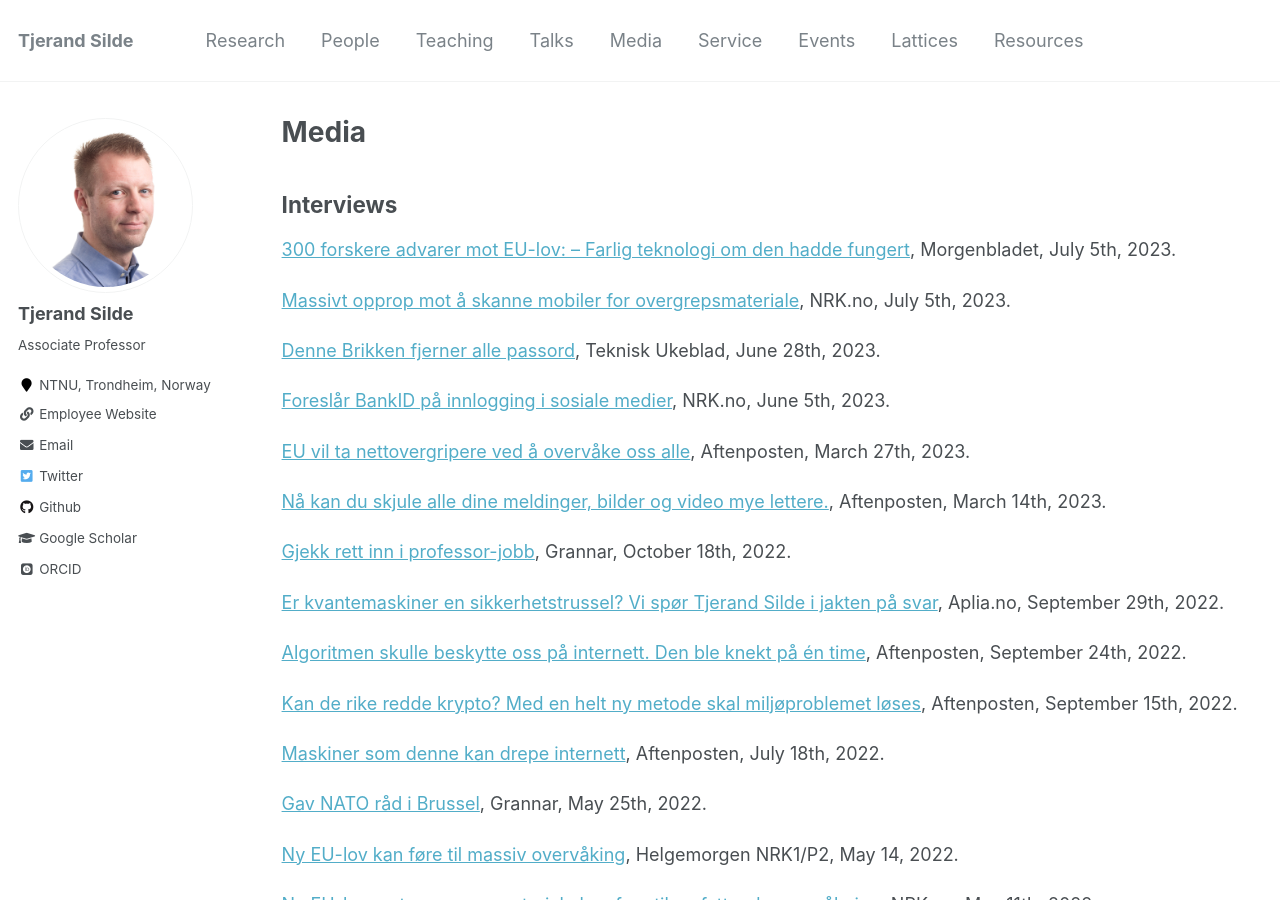
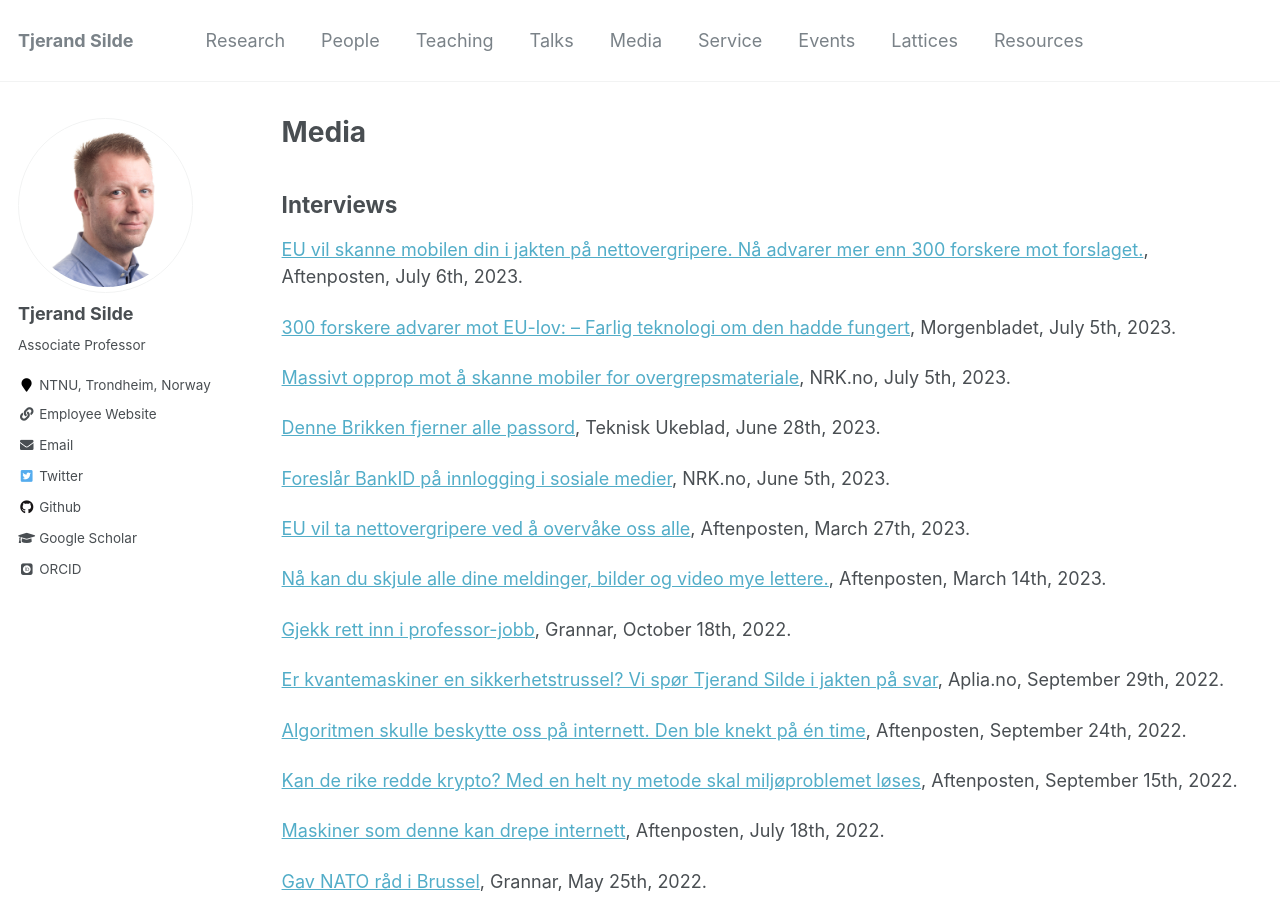
Before and after one commit to tjesi/tjesi.github.io, a Jekyll site: the page built from _pages/media.md, in a window 1280 px wide and 900 px high. Built offline with Jekyll 4.4.1, drawn with Linux system fonts in a browser that asks for light colours; some web fonts are replaced.

Commit message:
Update media.md

```diff
--- a/_pages/media.md
+++ b/_pages/media.md
@@ -6,6 +6,8 @@
 ---
 
 ## Interviews
+
+[EU vil skanne mobilen din i jakten på nettovergripere. Nå advarer mer enn 300 forskere mot forslaget.](https://www.aftenposten.no/kultur/i/bgwX83/eu-vil-skanne-mobilen-din-i-jakten-paa-nettovergripere-naa-advarer-mer-enn-300-forskere-mot-forslaget), Aftenposten, July 6th, 2023.
 
 [300 forskere advarer mot EU-lov: – Farlig teknologi om den hadde fungert](https://www.morgenbladet.no/aktuelt/2023/07/05/300-forskere-advarer-mot-eu-lov-farlig-teknologi-om-den-hadde-fungert/), Morgenbladet, July 5th, 2023.
 
```
